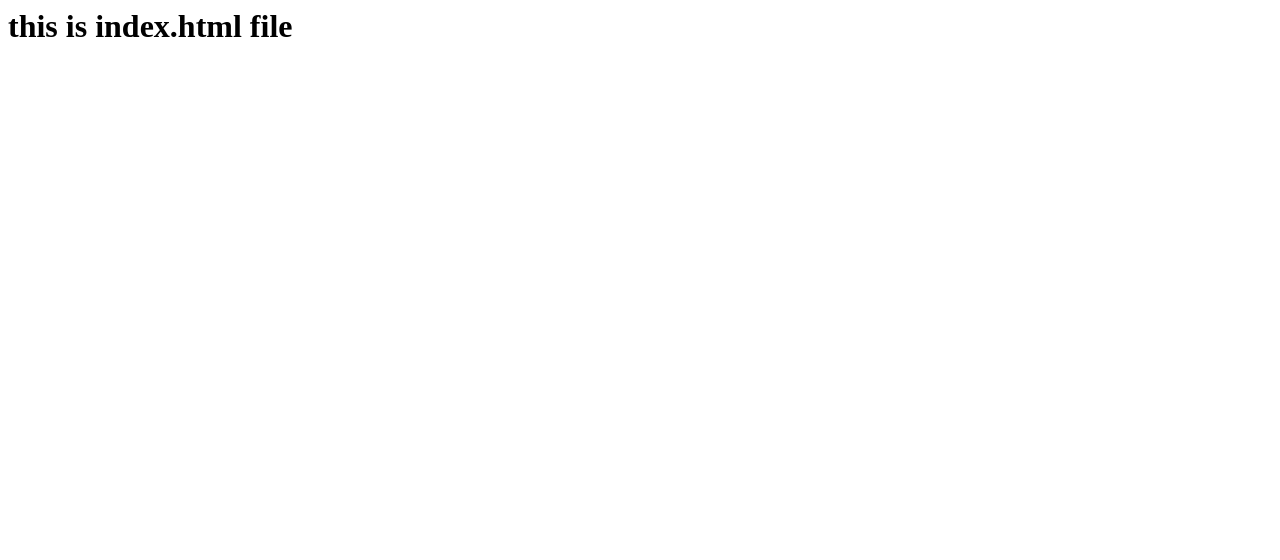
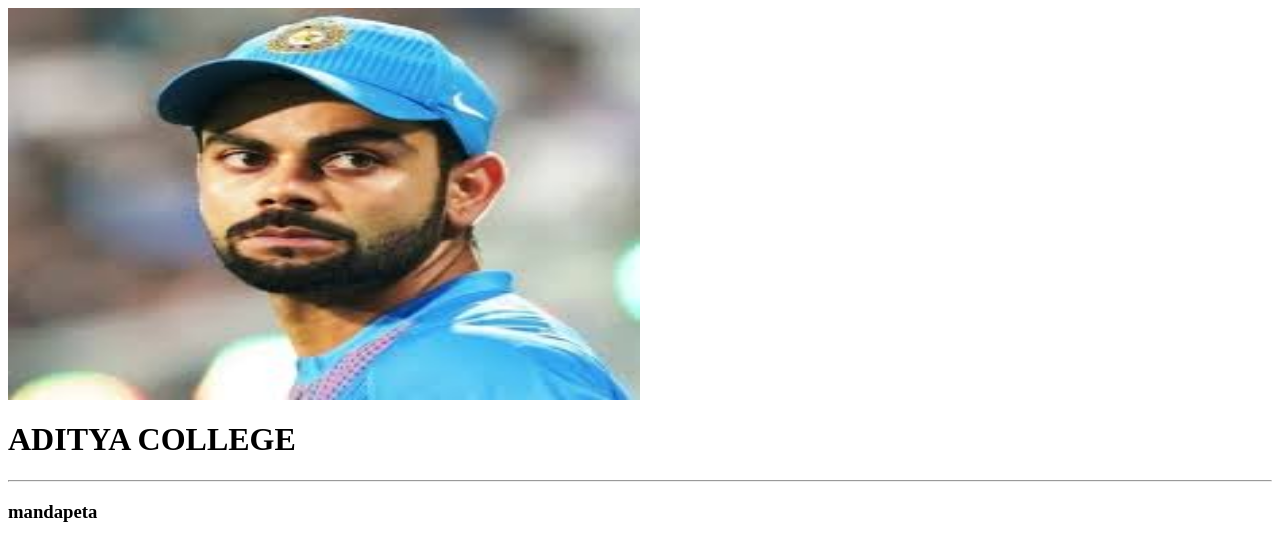
Before and after one commit to sanjanabandi18/workshop, a plain HTML site: page index.html in a window 1280 px wide. Drawn offline with Linux system fonts and the light colour scheme.

Commit message:
Update index.html

```diff
--- a/index.html
+++ b/index.html
@@ -3,6 +3,9 @@
 <title>my web page</title>
 </head>
 <body>
-<h1>this is index.html file</h1>
+   <img src="virat.jfif" width="50%" height="50%">
+<h1>ADITYA COLLEGE</h1>
+  <hr>
+  <h3>mandapeta</h3>
 </body>
 </html>
```
